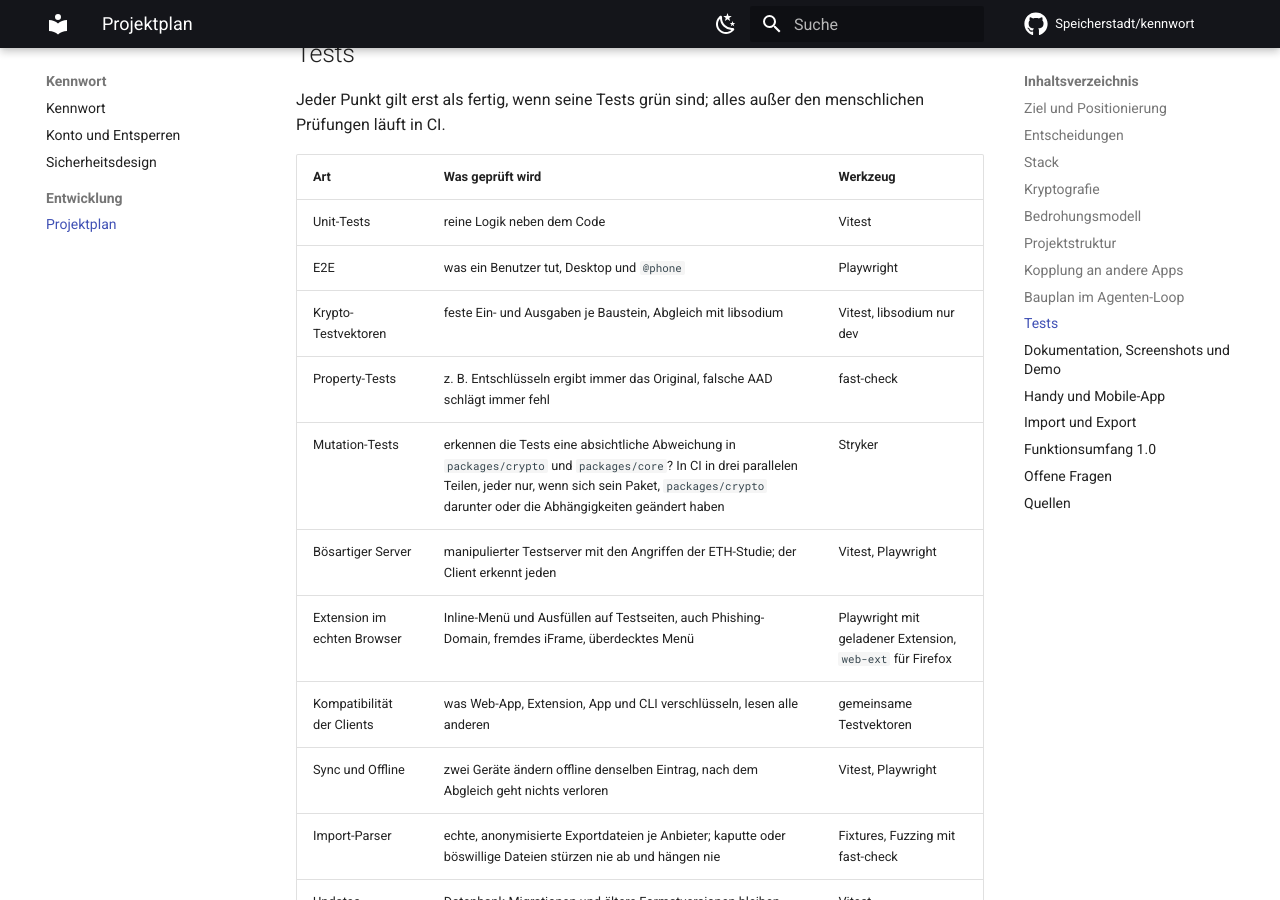
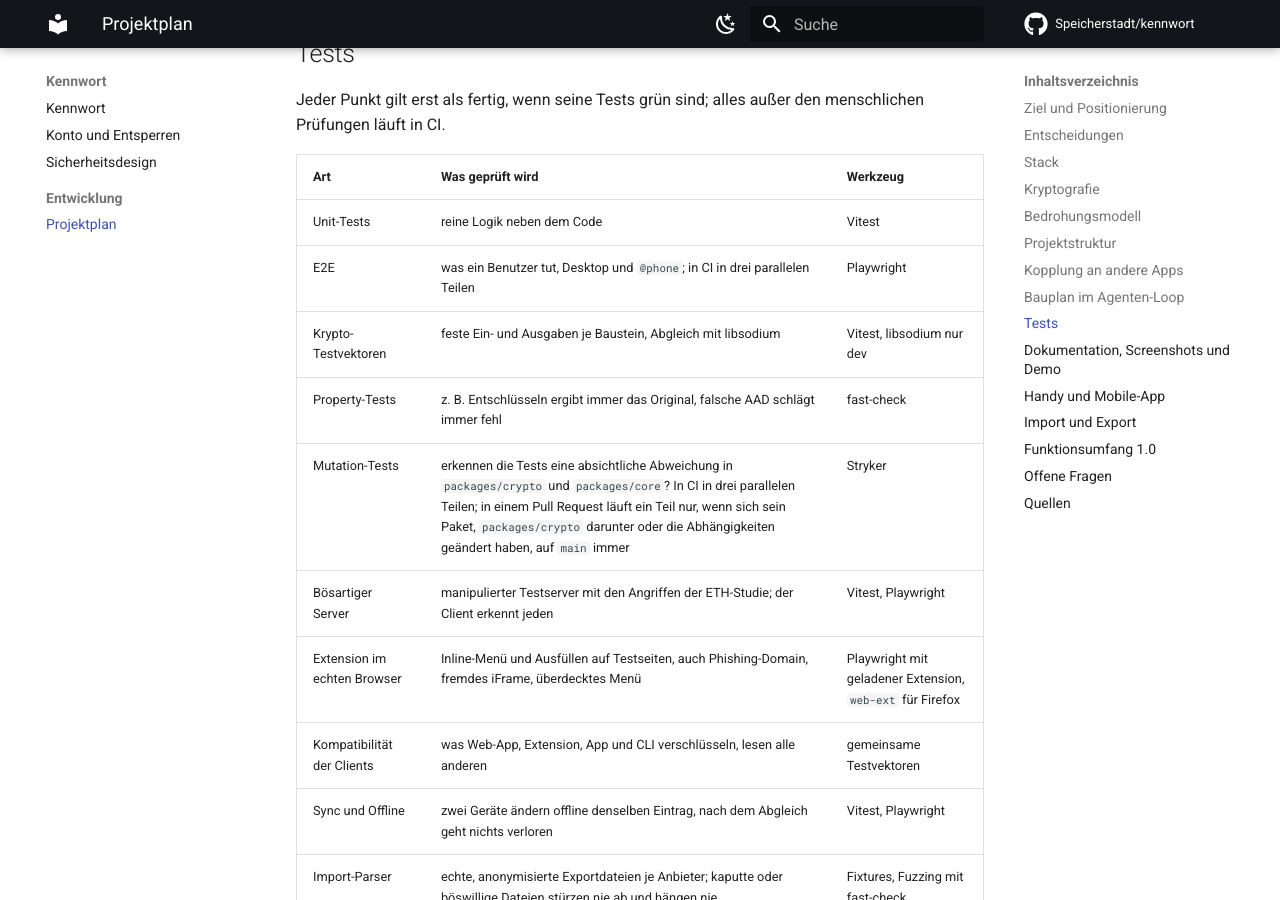
Before and after one commit to Speicherstadt/kennwort, an MkDocs documentation site: the page built from docs/plan.md, in a window 1280 px wide and 900 px high, scrolled down 7937 px. Built offline with MkDocs 1.6.1 and Material for MkDocs 9.7.7, drawn with Linux system fonts in a browser that asks for light colours; comment, search, counter and statistics services are not loaded.

Commit message:
CI: e2e in three shards, a changes job as in firsttris/haben
Taken from firsttris/haben's ci.yml:
- A changes job decides from the pull request's merge commit what it
  touches: text only skips every check, the mutation parts run only for
  crypto (packages/crypto) or core (packages/core and crypto), always
  for bun.lock, package.json and this workflow. On main, in a release
  and on a manual run every part runs.
- E2E in three parts side by side (Playwright --shard), fullyParallel
  with four workers in CI: locally 80 tests in 1.3 instead of 2.4
  minutes, each shard about 30 s.
- Chromium cached per Playwright version, apt retries on flaky mirrors.

Co-Authored-By: Claude Opus 5.5 <noreply@anthropic.com>
Claude-Session: https://claude.ai/code/session_01Y3rdfXnaqLdfwSre65bgwT

```diff
--- a/docs/plan.md
+++ b/docs/plan.md
@@ -218,10 +218,10 @@ Prüfungen läuft in CI.
 | Art | Was geprüft wird | Werkzeug |
 | --- | --- | --- |
 | Unit-Tests | reine Logik neben dem Code | Vitest |
-| E2E | was ein Benutzer tut, Desktop und `@phone` | Playwright |
+| E2E | was ein Benutzer tut, Desktop und `@phone`; in CI in drei parallelen Teilen | Playwright |
 | Krypto-Testvektoren | feste Ein- und Ausgaben je Baustein, Abgleich mit libsodium | Vitest, libsodium nur dev |
 | Property-Tests | z. B. Entschlüsseln ergibt immer das Original, falsche AAD schlägt immer fehl | fast-check |
-| Mutation-Tests | erkennen die Tests eine absichtliche Abweichung in `packages/crypto` und `packages/core`? In CI in drei parallelen Teilen, jeder nur, wenn sich sein Paket, `packages/crypto` darunter oder die Abhängigkeiten geändert haben | Stryker |
+| Mutation-Tests | erkennen die Tests eine absichtliche Abweichung in `packages/crypto` und `packages/core`? In CI in drei parallelen Teilen; in einem Pull Request läuft ein Teil nur, wenn sich sein Paket, `packages/crypto` darunter oder die Abhängigkeiten geändert haben, auf `main` immer | Stryker |
 | Bösartiger Server | manipulierter Testserver mit den Angriffen der ETH-Studie; der Client erkennt jeden | Vitest, Playwright |
 | Extension im echten Browser | Inline-Menü und Ausfüllen auf Testseiten, auch Phishing-Domain, fremdes iFrame, überdecktes Menü | Playwright mit geladener Extension, `web-ext` für Firefox |
 | Kompatibilität der Clients | was Web-App, Extension, App und CLI verschlüsseln, lesen alle anderen | gemeinsame Testvektoren |
--- a/playwright.config.ts
+++ b/playwright.config.ts
@@ -12,6 +12,10 @@ const launchOptions = executablePath ? { executablePath } : {};
 export default defineConfig({
   testDir: "e2e",
   forbidOnly: Boolean(process.env.CI),
+  // Every test sets up its own company (e2e/account.ts), so tests of one file may run side by side;
+  // in CI four workers, as many cores as the runner has, elsewhere Playwright's default of half the cores
+  fullyParallel: true,
+  workers: process.env.CI ? 4 : "50%",
   retries: process.env.CI ? 1 : 0,
   reporter: process.env.CI ? "github" : "list",
   use: { baseURL: `http://localhost:${port}`, trace: "off" },
```
Also changed, not shown: 1 other file.
